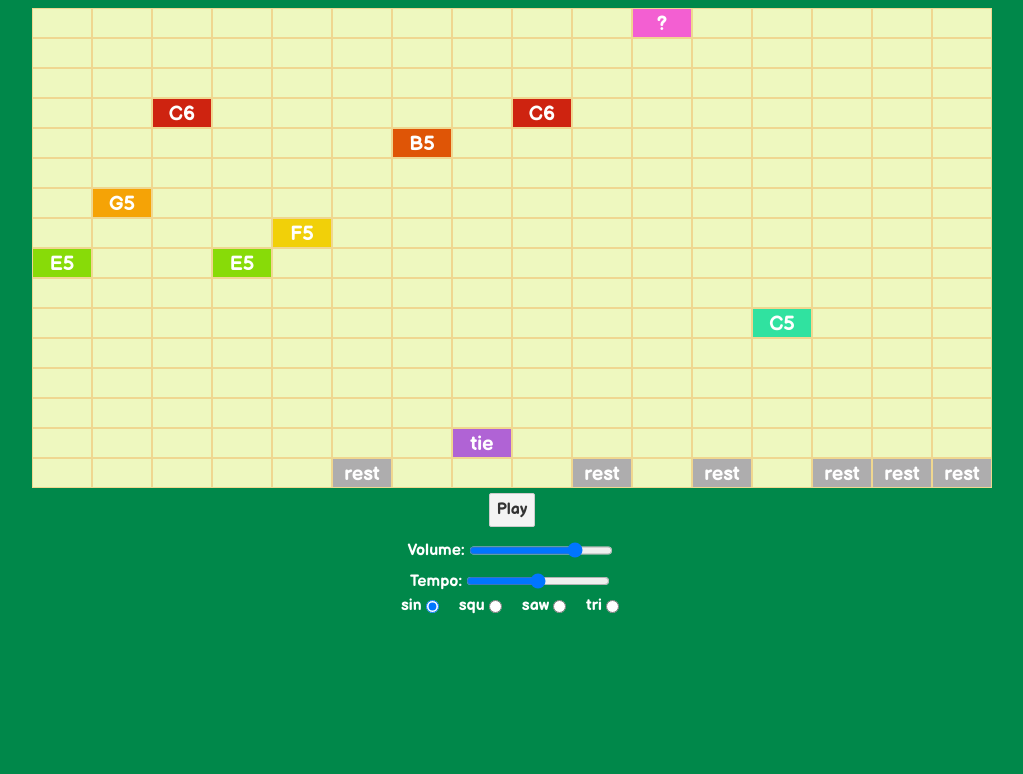
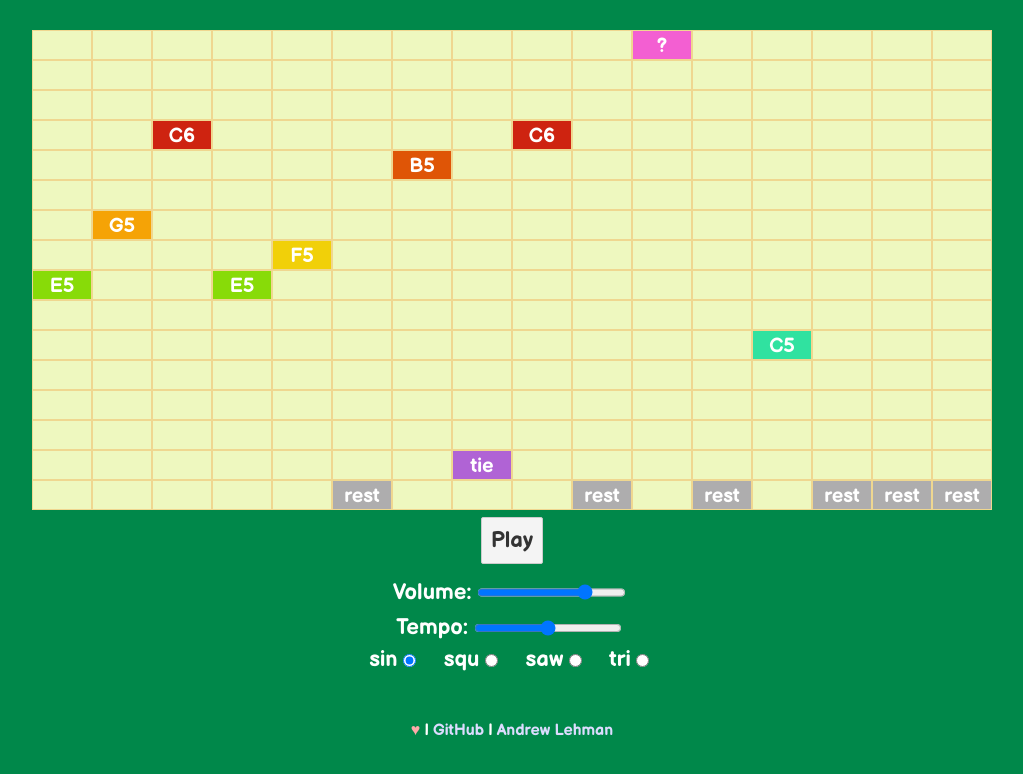
Before and after one commit to andlehma/react-town-tune, a React (Vite) app: page / in a window 1280 px wide. Shown: the top 774 px of the page, without its empty margins (128-1151 px from the left). Built offline with nearby package versions, Linux system fonts and the light colour scheme.

Commit message:
styling and footer

```diff
--- a/global.css
+++ b/global.css
@@ -3,6 +3,7 @@ html, body {
     width: 100%;
     height: 100%;
     overscroll-behavior-y: contain;
+    font-size: 22px;
 }
 
 body {
@@ -14,17 +15,13 @@ body {
     font-family: 'Balsamiq Sans', Ubuntu, sans-serif;
 }
 
-a {
-    color: rgb(0, 100, 200);
+a, a:visited {
+    color: rgb(220, 220, 255);
     text-decoration: none;
 }
 
 a:hover {
     text-decoration: underline;
-}
-
-a:visited {
-    color: rgb(0, 80, 160);
 }
 
 input, button, select, textarea {
@@ -75,6 +72,7 @@ label {
 }
 
 #app {
+    margin-top: 1em;
     display: inline-block;
 }
 
@@ -107,6 +105,12 @@ label {
     display: inline;
 }
 
+footer {
+    color: white;
+    margin-top: 3em;
+    font-size: 16px;
+}
+
 @media all and (max-width: 960px) {
     .note.active {
         font-size: 12px;
--- a/index.html
+++ b/index.html
@@ -2,7 +2,7 @@
 <html>
 
 <head>
-    <title>React App</title>
+    <title>Town Tune</title>
     <link href="https://fonts.googleapis.com/css2?family=Balsamiq+Sans:wght@700&display=swap" rel="stylesheet">
     <link rel="stylesheet" href="global.css">
 </head>
--- a/src/App.js
+++ b/src/App.js
@@ -267,6 +267,13 @@ const App = () => {
                     </label>
                 </div>
             </div>
+            <footer>
+                <span style={{color: "#FAA"}}>♥</span>
+                &nbsp;|&nbsp;
+                <a href="https://github.com/andlehma/react-town-tune">GitHub</a>
+                &nbsp;|&nbsp;
+                <a href="http://andrewlehman.me/">Andrew Lehman</a>
+            </footer>
         </div>
     );
 };
```
